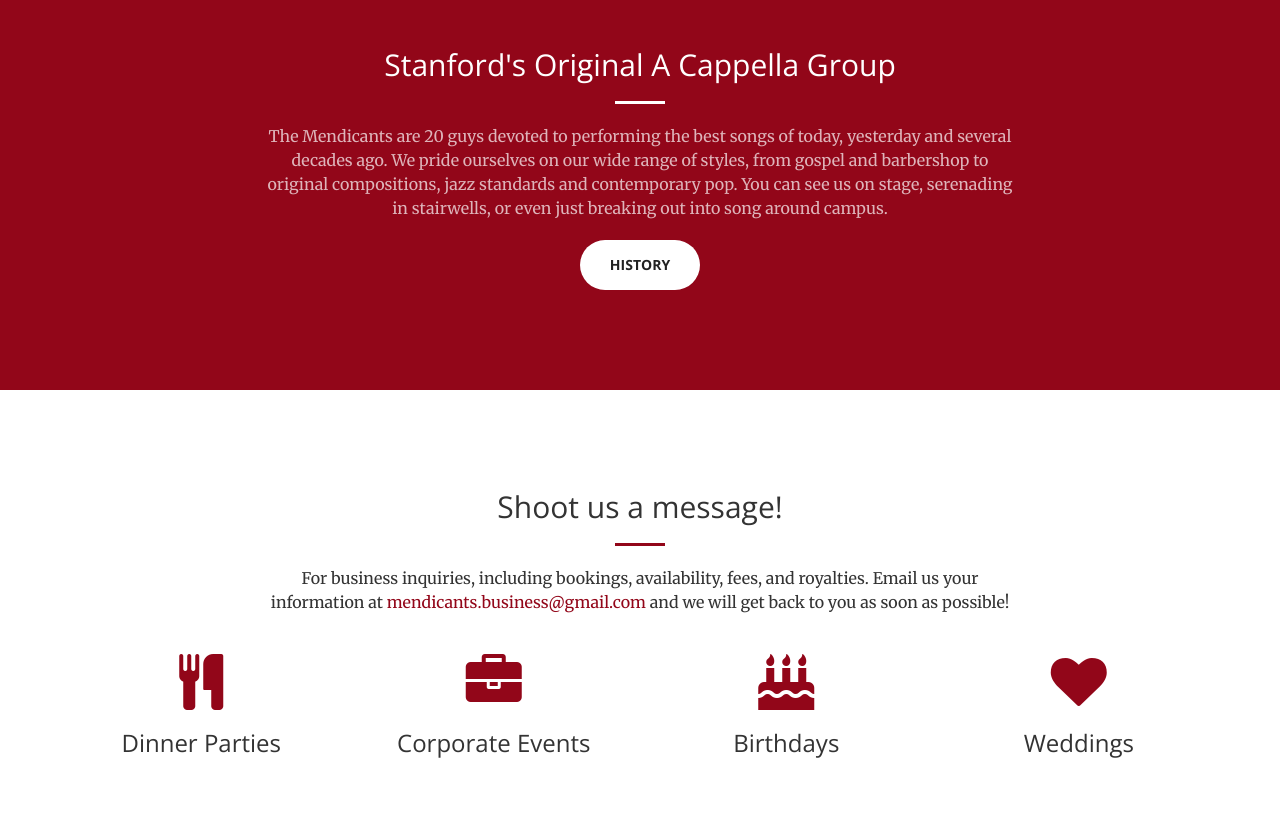
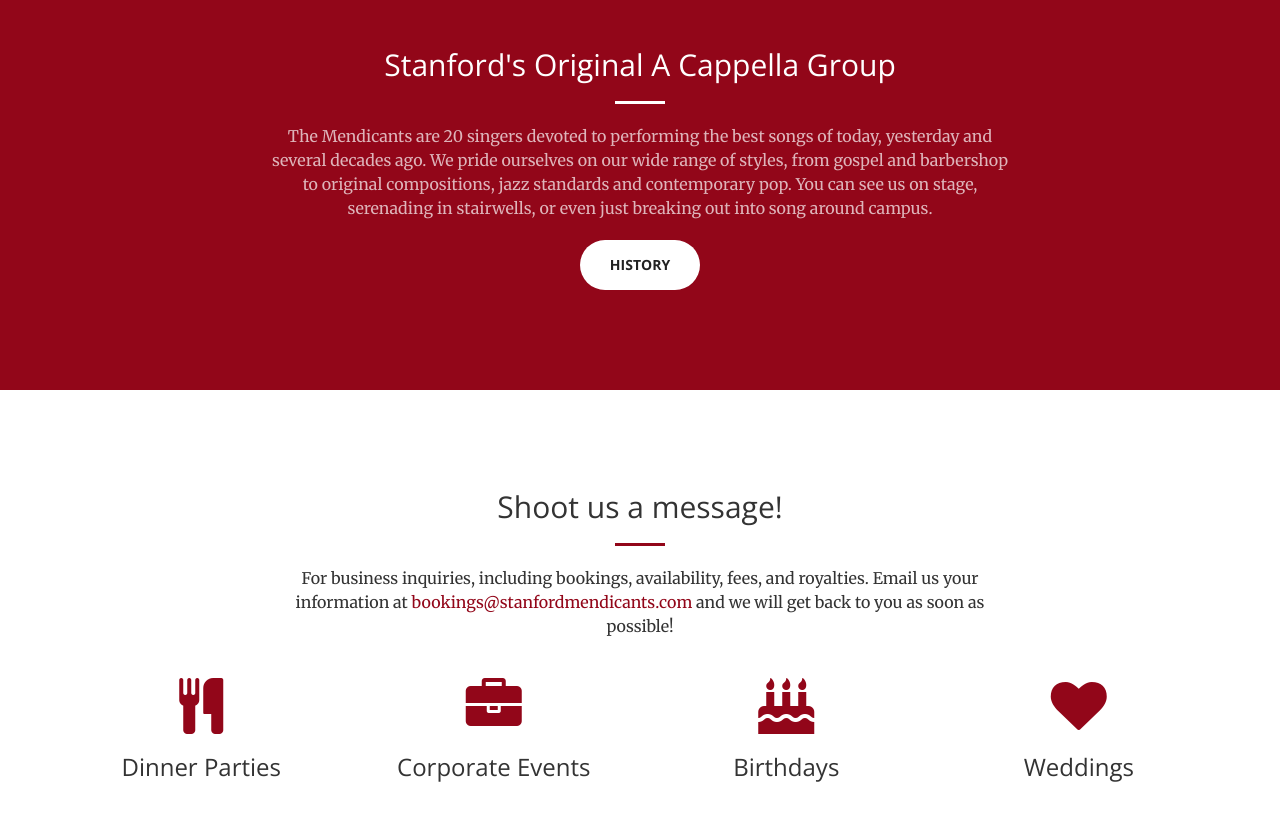
Before and after one commit to benmai/mendicants-site, a plain HTML site: page index.html in a window 1280 px wide. Shown: the part 2740-3560 px from the top of the page. Drawn offline with nearby package versions, Linux system fonts and the light colour scheme.

Commit message:
singers + email

```diff
--- a/index.html
+++ b/index.html
@@ -482,7 +482,7 @@
                 <div class="col-lg-8 col-lg-offset-2 text-center">
                     <h2 class="section-heading">Stanford's Original A Cappella Group</h2>
                     <hr class="light">
-                    <p class="text-faded">The Mendicants are 20 guys devoted to performing the best songs of today, yesterday and several decades ago. We pride ourselves on our wide range of styles, from gospel and barbershop to original compositions, jazz standards and contemporary pop. You can see us on stage, serenading in stairwells, or even just breaking out into song around campus.</p>
+                    <p class="text-faded">The Mendicants are 20 singers devoted to performing the best songs of today, yesterday and several decades ago. We pride ourselves on our wide range of styles, from gospel and barbershop to original compositions, jazz standards and contemporary pop. You can see us on stage, serenading in stairwells, or even just breaking out into song around campus.</p>
                     <a href="#" class="btn btn-default btn-xl" data-toggle="modal" data-target="#historyModal">History</a>
                 </div>
     </section>
@@ -512,7 +512,7 @@
                 <div class="col-lg-8 col-lg-offset-2 text-center">
                     <h2 class="section-heading">Shoot us a message!</h2>
                     <hr class="primary">
-                    <p>For business inquiries, including bookings, availability, fees, and royalties. Email us your information at <a href="mailto:mendicants.business@gmail.com">mendicants.business@gmail.com</a> and we will get back to you as soon as possible!</p>
+                    <p>For business inquiries, including bookings, availability, fees, and royalties. Email us your information at <a href="mailto:bookings@stanfordmendicants.com">bookings@stanfordmendicants.com</a> and we will get back to you as soon as possible!</p>
                 </div>
             </div>
 
```
